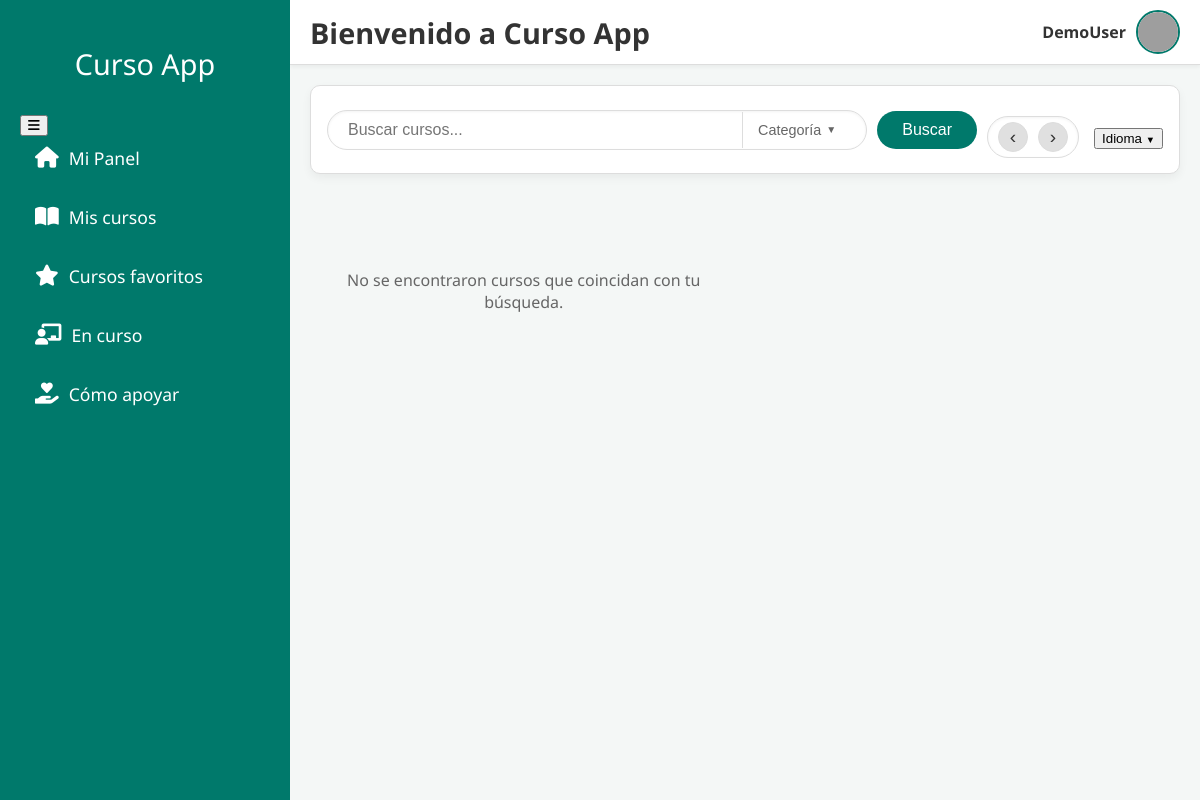
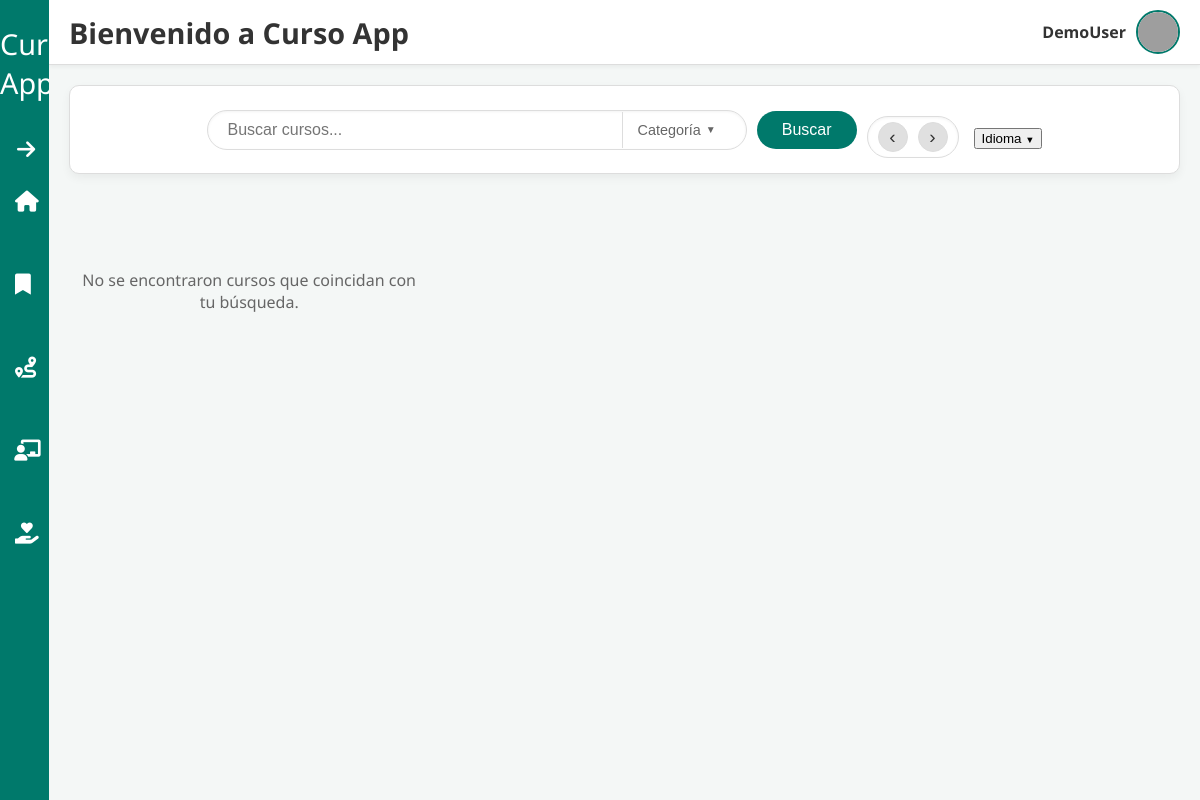
Before and after one commit to josecantero/curseApp, an Electron app: page index.html in a window 1200 px wide. Both pictures are taken after a click on the button 33 px from the left and 125 px from the top of the page. Drawn offline with Linux system fonts and the light colour scheme; no server answers; grey boxes are pictures that could not be loaded.

Commit message:
se corrigió el funcionamiento del botón que minimiza el sidebar

```diff
--- a/load-sidebar.js
+++ b/load-sidebar.js
@@ -24,12 +24,34 @@ document.addEventListener('DOMContentLoaded', async () => {
         appContainer.prepend(sidebarElement);
 
         // --- Lógica para el toggle del sidebar ---
-        const sidebarToggle = document.getElementById('sidebar-toggle');
+        /* const sidebarToggle = document.getElementById('sidebar-toggle');
         if (sidebarToggle) {
             sidebarToggle.addEventListener('click', () => {
+                console.log('Toggle sidebar - clicked');
                 appContainer.classList.toggle('sidebar-minimized');
             });
-        }
+        } */
+
+        /* =====  COLLAPSE / EXPAND SIDEBAR  ===== */
+        const sidebarToggleBtn = document.getElementById('sidebar-toggle');
+        const icon = sidebarToggleBtn.querySelector('i');   // <i class="fas fa-bars"></i>
+        const sidebar = document.querySelector('aside.sidebar');
+
+        /* read last choice (true = collapsed) */
+        const isCollapsed = localStorage.getItem('sidebarCollapsed') === 'true';
+        if (isCollapsed) sidebar.classList.add('sidebar-minimized');
+
+        console.log(isCollapsed);
+
+        /* click handler */
+        sidebarToggleBtn.addEventListener('click', () => {
+            const nowCollapsed = sidebar.classList.toggle('sidebar-minimized');
+            localStorage.setItem('sidebarCollapsed', nowCollapsed);
+
+            /* swap Font-Awesome icon */
+            icon.classList.toggle('fa-bars',  !nowCollapsed);
+            icon.classList.toggle('fa-arrow-right', nowCollapsed);
+        });
 
         // --- Lógica para resaltar el elemento del menú activo ---
         const currentPagePath = window.location.pathname.split('/').pop(); // Obtener el nombre del archivo HTML actual
@@ -49,6 +71,8 @@ document.addEventListener('DOMContentLoaded', async () => {
             }
         });
 
+
+
     } catch (error) {
         console.error('Error al cargar o inicializar el menú lateral:', error);
     }
--- a/sidebar.html
+++ b/sidebar.html
@@ -10,32 +10,32 @@
         <ul class="menu-list">
             <li class="menu-item">
                 <a href="index.html" data-page="index.html" data-tooltip="Mi Panel">
-                    <i class="fas fa-home icon"></i>
-                    <span class="label">Mi Panel</span>
+                    <div class="menu-icon-container"><i class="fas fa-home icon"></i></div>
+                    <div class="menu-label"><span class="label">Mi Panel</span></div>
+                </a>
+            </li>
+            <li class="menu-item">
+                <a href="my-courses.html" data-page="my-courses.html" data-tooltip="Cursos favoritos">
+                    <div class="menu-icon-container"><i class="fas fa-bookmark icon"></i></div>
+                    <div class="menu-label"><span class="label">Cursos Guardados</span></div>
                 </a>
             </li>
             <li class="menu-item">
                 <a href="#" data-page="mis-cursos.html" data-tooltip="Mis cursos">
-                    <i class="fas fa-book-open icon"></i>
-                    <span class="label">Mis cursos</span>
-                </a>
-            </li>
-            <li class="menu-item">
-                <a href="my-courses.html" data-page="my-courses.html" data-tooltip="Cursos favoritos">
-                    <i class="fas fa-star icon"></i>
-                    <span class="label">Cursos favoritos</span>
+                    <div class="menu-icon-container"><i class="fas fa-route icon"></i></div>
+                    <div class="menu-label"><span class="label">Rutas de Aprendizaje</span></div>
                 </a>
             </li>
             <li class="menu-item">
                 <a href="#" data-page="en-curso.html" data-tooltip="En curso">
-                    <i class="fas fa-chalkboard-teacher icon"></i>
-                    <span class="label">En curso</span>
+                    <div class="menu-icon-container"><i class="fas fa-chalkboard-teacher icon"></i></div>
+                    <div class="menu-label"><span class="label">En curso</span></div>
                 </a>
             </li>
             <li class="menu-item">
                 <a href="#" data-page="apoyar.html" data-tooltip="Cómo apoyar">
-                    <i class="fas fa-hand-holding-heart icon"></i>
-                    <span class="label">Cómo apoyar</span>
+                    <div class="menu-icon-container"><i class="fas fa-hand-holding-heart icon"></i></div>
+                    <div class="menu-label"><span class="label">Cómo apoyar</span></div>
                 </a>
             </li>
         </ul>
--- a/style.css
+++ b/style.css
@@ -65,10 +65,21 @@ body {
     font-size: 1.1em;
     display: flex; /* Para alinear el icono con el texto */
     align-items: center;
-    gap: 10px; /* Espacio entre el icono y el texto */
+    /*gap: 10px;*/ /* Espacio entre el icono y el texto */
     padding: 10px 15px;
     border-radius: 5px;
     transition: background-color 0.2s ease, transform 0.1s ease;
+}
+
+.menu-icon-container {
+    width: 25px; /* Ancho fijo para el contenedor del icono */
+    display: flex;
+    justify-content: center; /* Centra el icono horizontalmente */
+}
+
+.menu-label {
+    padding-left: 26px;
+    flex-grow: 1; /* El texto ocupa todo el espacio disponible */
 }
 
 .sidebar nav ul li a:hover {
@@ -1140,3 +1151,41 @@ body {
 .lesson-container li a:hover {
   color: #f4f4f4;
 }
+
+/* ----------  SIDEBAR  ---------- */
+.sidebar {
+  /*width: 250px;*/
+  transition: width .30s ease;
+  overflow: hidden;          /* hide text when collapsed */
+}
+
+/* collapsed state */
+/*.app-container .sidebar-minimized .sidebar {
+  width: 70px;
+  padding: 20px 5px;
+}*/
+.sidebar-minimized {
+  /*display: none;*/
+  width:49px;
+  padding: 0;
+  transition: cubic-bezier(0.075, 0.82, 0.165, 1);
+  transition-duration: 0.5s;
+}
+.app-container .sidebar-minimized .sidebar .menu-item a {
+  justify-content: center;   /* centre icons */
+}
+
+/* ----------  TOGGLE BUTTON  ---------- */
+#sidebar-toggle {
+  background: transparent;
+  border: none;
+  color: #fff;
+  font-size: 1.3rem;
+  cursor: pointer;
+  padding: 6px 17px;
+  border-radius: 4px;
+  transition: background .2s;
+}
+#sidebar-toggle:hover {
+  background: rgba(255,255,255,.15);
+}
```
Also changed, not shown: courses.json (+130 -10 lines).
